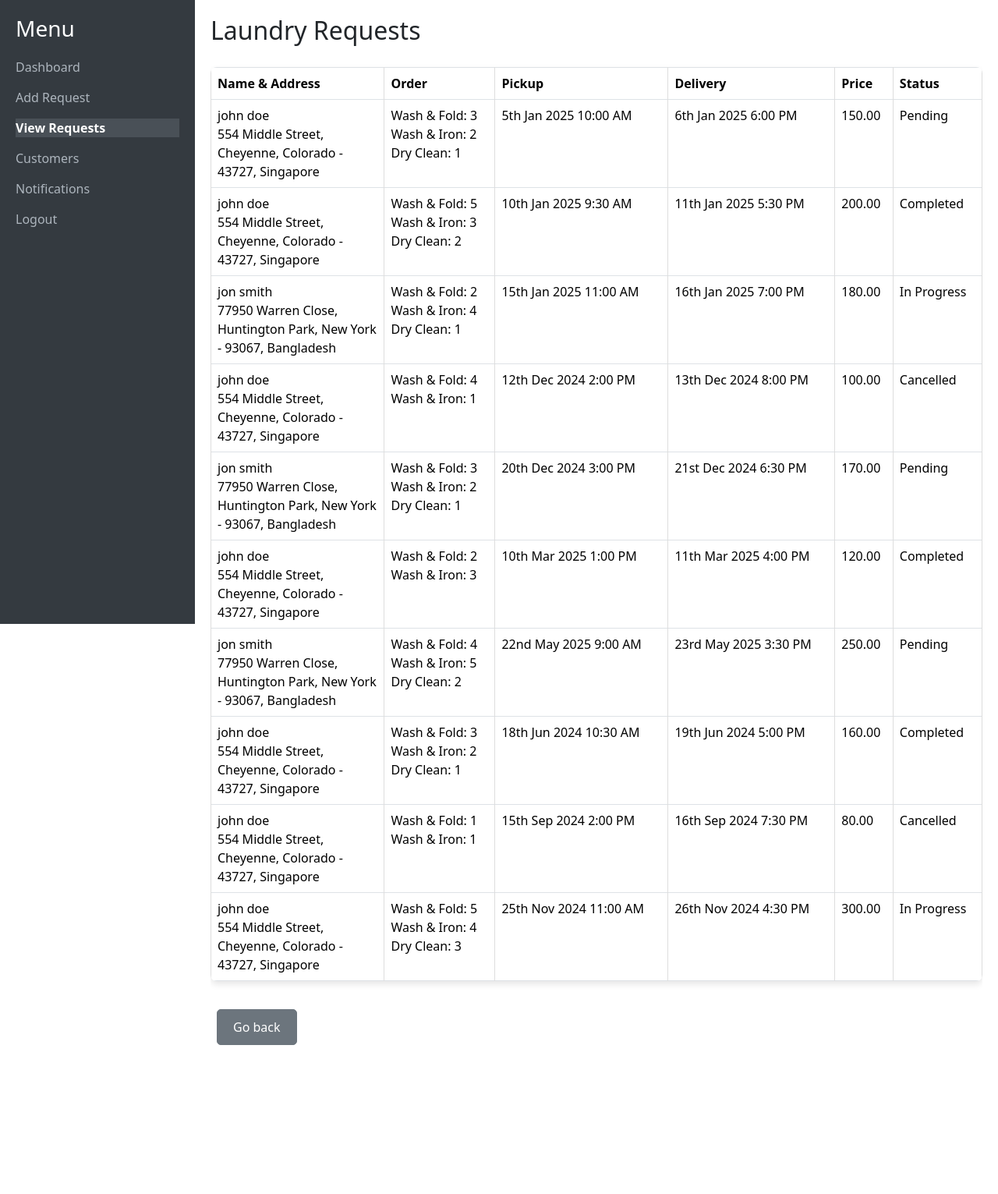
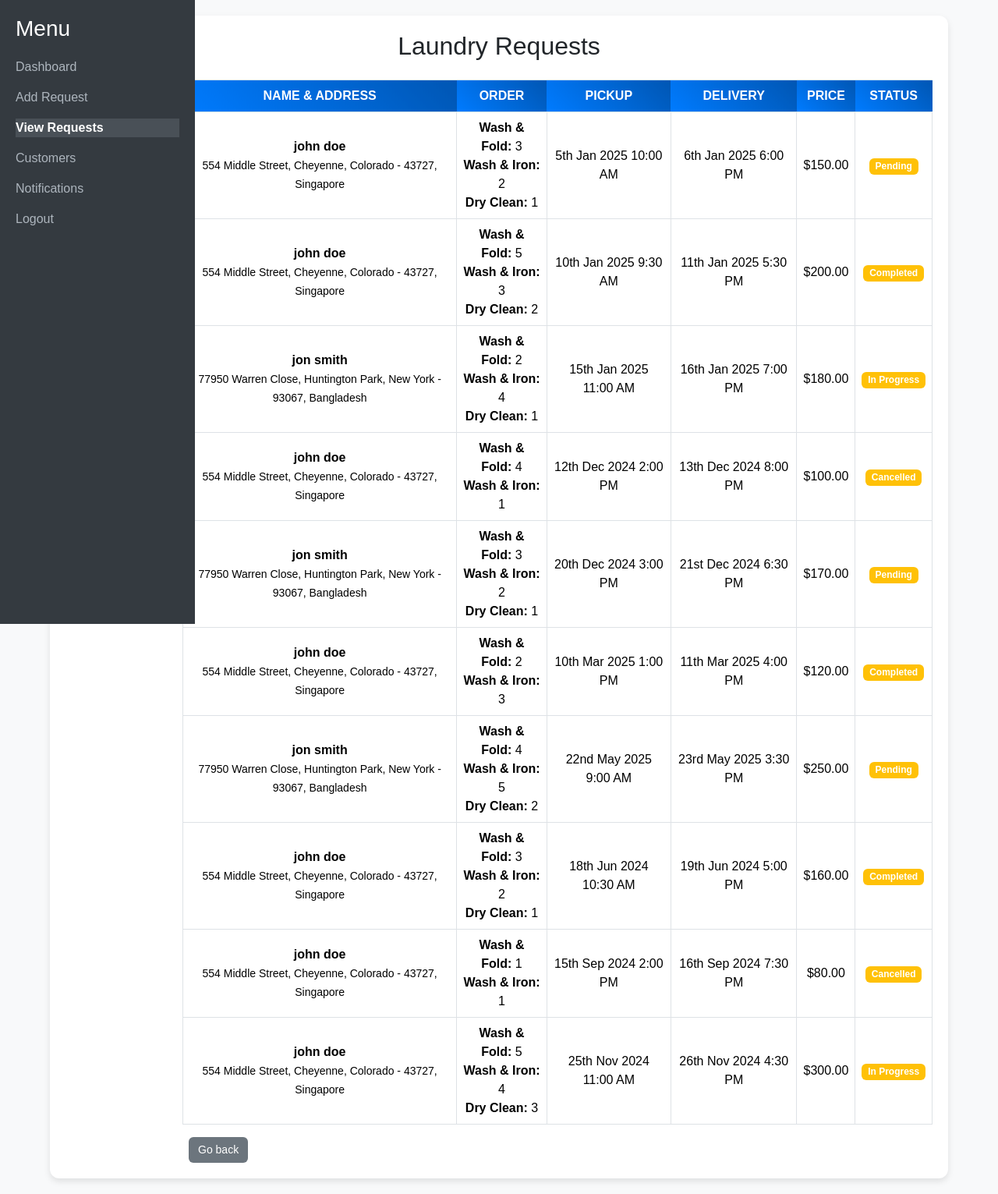
Before and after one commit to satabdirath/laundry_management_system, a PHP site: page /view_request.php in a window 1280 px wide. Shown: the whole page at 78% size. Before the commit the page ends 1340 px from the top, so only its background shows below. Run offline with PHP 8.4, Linux system fonts and the light colour scheme; a user stored in the database is signed in; data comes from the database, SQL or seed files in the repository.

Commit message:
basic frontend changes

```diff
--- a/view_request.php
+++ b/view_request.php
@@ -38,88 +38,50 @@ mysqli_close($conn);
   <title>Requests</title>
   <link href="https://cdn.jsdelivr.net/npm/bootstrap@5.3.0-alpha1/dist/css/bootstrap.min.css" rel="stylesheet" />
   <style>
-      .content {
-        margin-left: 250px;
-        padding: 20px;
-      }
-      @media (max-width: 768px) {
-        .sidebar {
-          width: 0;
-          position: absolute;
-        }
-        .content {
-          margin-left: 0;
-        }
+    body {
+      background-color: #f8f9fa;
+      font-family: 'Arial', sans-serif;
     }
 
-      /* Table Styles */
-      table {
-        width: 100%;
-        margin-top: 20px;
-        border-collapse: collapse;
+    .content {
+      margin: 20px auto;
+      max-width: 90%;
+      padding: 20px;
+      background-color: #ffffff;
+      border-radius: 12px;
+      box-shadow: 0 4px 8px rgba(0, 0, 0, 0.1);
     }
 
-      th, td {
-        padding: 12px;
-        text-align: left;
-        border: 1px solid #ddd;
+    .table thead th {
+      background: linear-gradient(45deg, #007bff, #0056b3);
+      color: white;
+      border: none;
+      text-transform: uppercase;
     }
 
-      th {
-        background-color: #f2f2f2;
-        color: #333;
+    .table-hover tbody tr:hover {
+      background-color: #f1f5ff;
     }
 
-      tr:nth-child(even) {
-        background-color: #f9f9f9;
-      }
-
-      tr:hover {
-        background-color: #f1f1f1;
-      }
-
-      td {
-        word-wrap: break-word;
-        max-width: 200px; /* Prevent long text overflow */
-      }
-
-      /* Add a little shadow and round the corners of the table */
-      table {
-        box-shadow: 0 4px 8px rgba(0, 0, 0, 0.1);
-        border-radius: 8px;
-        overflow: hidden;
-      }
-
-      /* Table Header */
-      th {
-        font-size: 16px;
-        font-weight: 600;
-        padding: 15px;
-      }
-
-      /* Styling the Go Back Button */
     .btn-secondary {
       background-color: #6c757d;
-        color: white;
-        padding: 10px 20px;
-        text-decoration: none;
-        border-radius: 5px;
-        margin-top: 20px;
-        display: inline-block;
+      border: none;
+      font-size: 14px;
+      font-weight: 500;
     }
 
     .btn-secondary:hover {
       background-color: #5a6268;
     }
 
-      /* Mobile Responsive Adjustments */
-      @media (max-width: 768px) {
-        table {
-          width: 100%;
+    .table th, .table td {
+      vertical-align: middle;
     }
 
-        td, th {
-          padding: 8px;
+    @media (max-width: 768px) {
+      .content {
+        margin: 10px;
+        padding: 10px;
       }
     }
   </style>
@@ -135,12 +97,13 @@ mysqli_close($conn);
     </div>
   </div>
 
+  <!-- Content -->
   <div class="content">
-  <h2>Laundry Requests</h2>
+    <h2 class="text-center mb-4">Laundry Requests</h2>
 
     <?php if (!empty($laundry_requests)): ?>
-    <div class="table-responsive">
-      <table class="table table-bordered">
+      <div class="table-responsive" style="margin-left: 150px;">
+        <table class="table table-hover table-bordered text-center align-middle">
           <thead>
             <tr>
               <th>Name & Address</th>
@@ -156,24 +119,24 @@ mysqli_close($conn);
               <tr>
                 <!-- Combine Name and Address -->
                 <td>
-                <?= htmlspecialchars($row['name']); ?><br>
-                <?= htmlspecialchars($row['address']); ?>
+                  <strong><?= htmlspecialchars($row['name']); ?></strong><br>
+                  <small><?= htmlspecialchars($row['address']); ?></small>
                 </td>
 
                 <!-- Combine Wash & Fold, Wash & Iron, and Dry Clean -->
                 <td>
                   <?php if (!empty($row['wash_fold'])): ?>
-                  <div>Wash & Fold: <?= htmlspecialchars($row['wash_fold']); ?></div>
+                    <div><strong>Wash & Fold:</strong> <?= htmlspecialchars($row['wash_fold']); ?></div>
                   <?php endif; ?>
                   <?php if (!empty($row['wash_iron'])): ?>
-                  <div>Wash & Iron: <?= htmlspecialchars($row['wash_iron']); ?></div>
+                    <div><strong>Wash & Iron:</strong> <?= htmlspecialchars($row['wash_iron']); ?></div>
                   <?php endif; ?>
                   <?php if (!empty($row['dry_clean'])): ?>
-                  <div>Dry Clean: <?= htmlspecialchars($row['dry_clean']); ?></div>
+                    <div><strong>Dry Clean:</strong> <?= htmlspecialchars($row['dry_clean']); ?></div>
                   <?php endif; ?>
                 </td>
 
-              <!-- Combine Pickup Date and Time -->
+                <!-- Pickup Date and Time -->
                 <td>
                   <?php
                   $pickup_datetime = new DateTime($row['pickup_date'] . ' ' . $row['pickup_time']);
@@ -181,7 +144,7 @@ mysqli_close($conn);
                   ?>
                 </td>
 
-<!-- Combine Delivery Date and Time -->
+                <!-- Delivery Date and Time -->
                 <td>
                   <?php
                   $delivery_datetime = new DateTime($row['delivery_date'] . ' ' . $row['delivery_time']);
@@ -189,12 +152,15 @@ mysqli_close($conn);
                   ?>
                 </td>
 
-
                 <!-- Price -->
-              <td><?= htmlspecialchars(number_format($row['price'], 2)); ?></td>
+                <td>&#36;<?= htmlspecialchars(number_format($row['price'], 2)); ?></td>
 
                 <!-- Status -->
-              <td><?= htmlspecialchars($row['status']); ?></td>
+                <td>
+                  <span class="badge bg-<?php echo ($row['status'] === 'completed') ? 'success' : 'warning'; ?>">
+                    <?= htmlspecialchars(ucfirst($row['status'])); ?>
+                  </span>
+                </td>
               </tr>
             <?php endforeach; ?>
           </tbody>
@@ -202,7 +168,7 @@ mysqli_close($conn);
         <a href="index.php" class="btn btn-secondary ms-2">Go back</a>
       </div>
     <?php else: ?>
-    <p>No laundry requests found. <a href="laundry_request.php">Book your request now!</a></p>
+      <p class="text-center">No laundry requests found. <a href="laundry_request.php">Book your request now!</a></p>
     <?php endif; ?>
   </div>
 
```
Also changed, not shown: customer.php (+55 -11 lines). Lines whose indentation alone changed are shown as unchanged.
